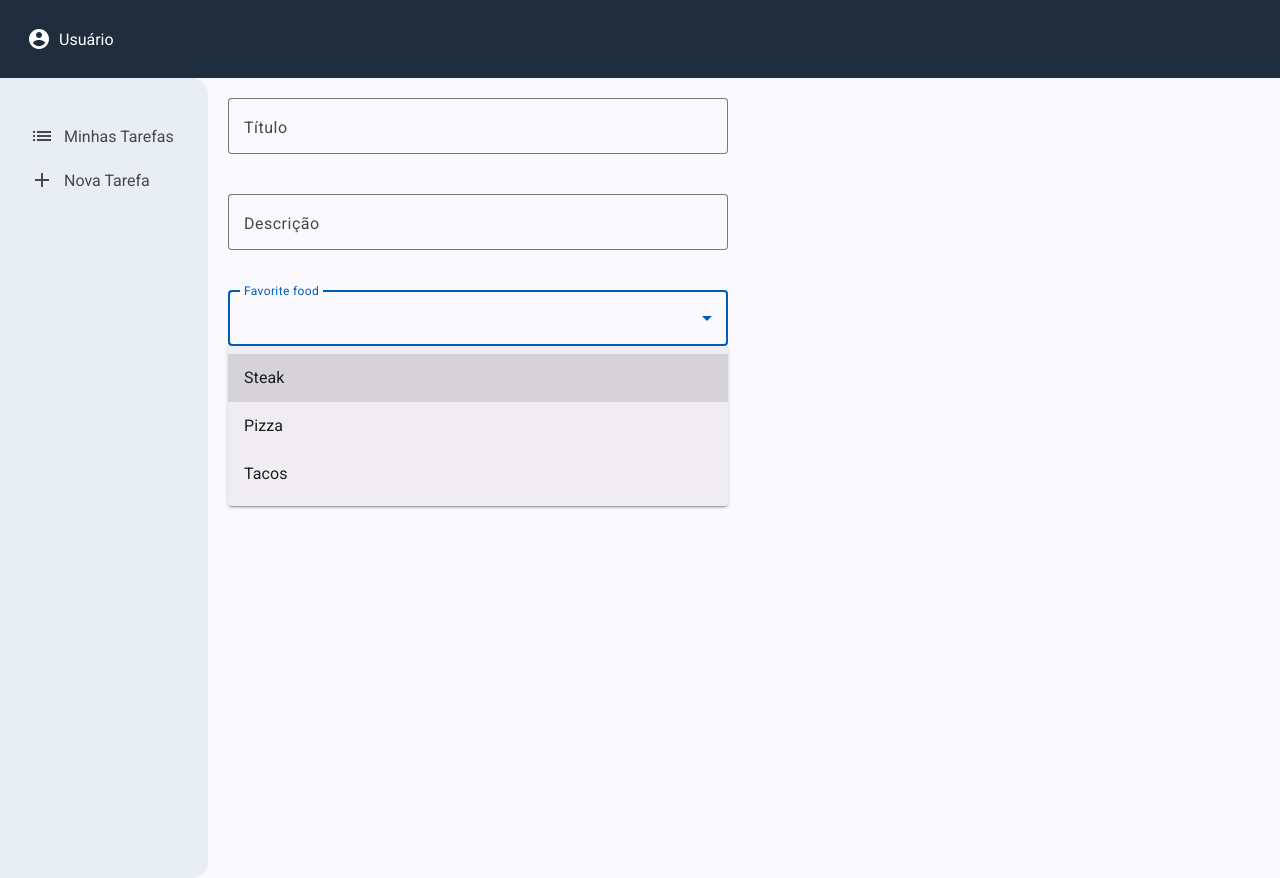
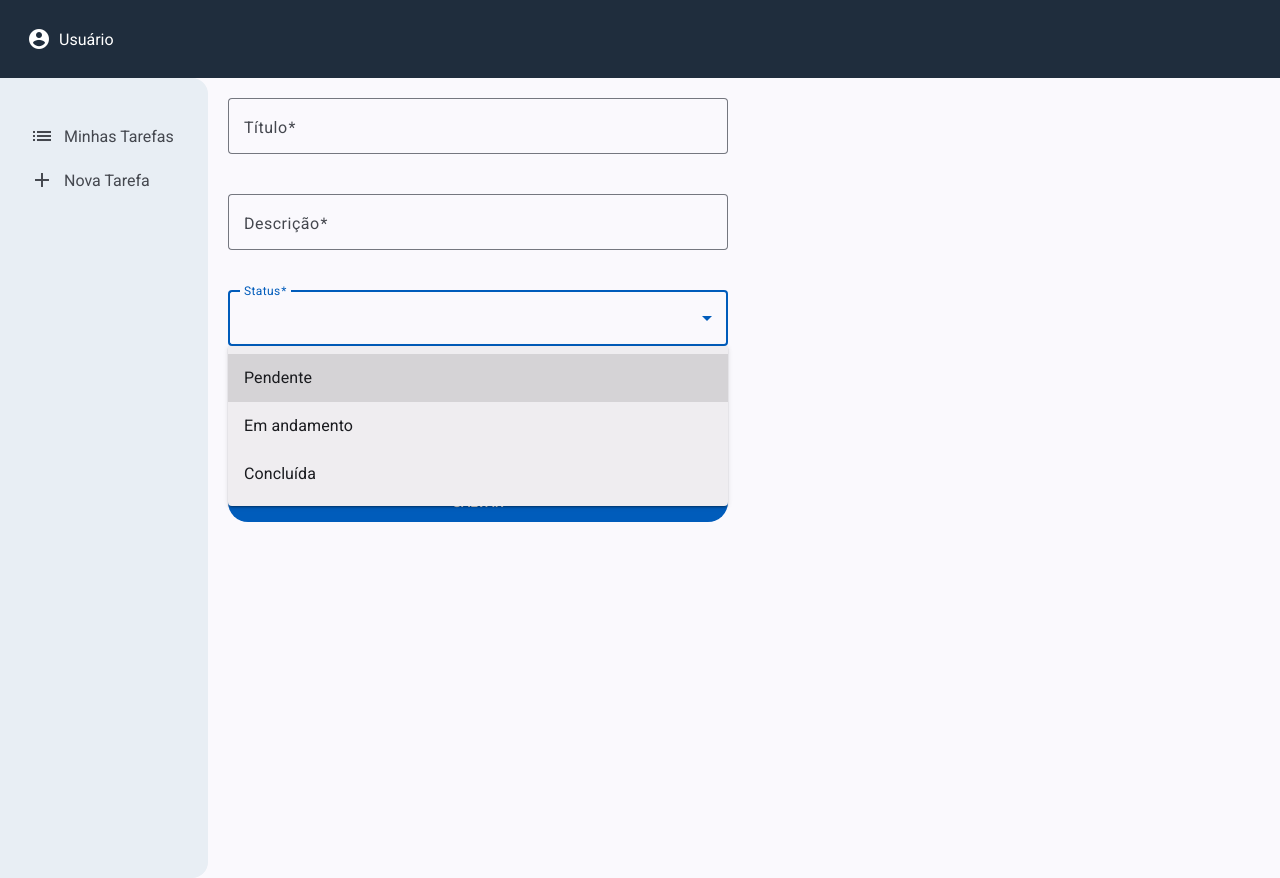
Before and after one commit to erickcastelo/task-manager-frontend, an Angular app: page /task/create in a window 1280 px wide. Both pictures are taken after a click on the element 478 px from the left and 318 px from the top of the page. Built offline with nearby package versions, Linux system fonts and the light colour scheme.

Commit message:
feat(tasks): integration create task with backend

```diff
--- a/src/app/app.config.ts
+++ b/src/app/app.config.ts
@@ -2,7 +2,12 @@ import { ApplicationConfig, provideZoneChangeDetection } from '@angular/core';
 import { provideRouter } from '@angular/router';
 
 import { routes } from './app.routes';
+import { provideHttpClient } from '@angular/common/http';
 
 export const appConfig: ApplicationConfig = {
-  providers: [provideZoneChangeDetection({ eventCoalescing: true }), provideRouter(routes)]
+  providers: [
+    provideZoneChangeDetection({ eventCoalescing: true }),
+    provideRouter(routes),
+    provideHttpClient(),
+  ],
 };
--- a/src/app/base.service.ts
+++ b/src/app/base.service.ts
@@ -2,7 +2,7 @@ import { HttpClient, HttpHeaders, HttpParams } from '@angular/common/http';
 
 export class BaseService<T> {
   private hostname = 'http://localhost';
-  private port = 3000;
+  private port = 8080;
   protected fullUrl = '';
   protected headers = new HttpHeaders();
   protected parameters: HttpParams = new HttpParams();
--- /dev/null
+++ b/src/app/module/login/login-page/login-page.component.html
@@ -0,0 +1 @@
+<p>login-page works!</p>
--- a/src/app/module/task/components/task-create/task-create.component.html
+++ b/src/app/module/task/components/task-create/task-create.component.html
@@ -1,20 +1,40 @@
-<form class="content-form">
+<form [formGroup]="taskForm" (ngSubmit)="onSubmitForm()" class="content-form">
   <mat-form-field class="example-full-width" appearance="outline">
     <mat-label>Título</mat-label>
-    <input matInput placeholder="Título" />
+    <input matInput placeholder="Título" formControlName="title" />
+    <mat-error *ngIf="taskForm.get('title')?.hasError('required')">
+      Título é obrigatório
+    </mat-error>
   </mat-form-field>
   <mat-form-field class="example-full-width" appearance="outline">
     <mat-label>Descrição</mat-label>
-    <input matInput placeholder="Descrição" />
+    <input matInput placeholder="Descrição" formControlName="description" />
+    <mat-error *ngIf="taskForm.get('description')?.hasError('required')">
+      Descrição é obrigatório
+    </mat-error>
   </mat-form-field>
   <mat-form-field appearance="outline">
-    <mat-label>Favorite food</mat-label>
-    <mat-select>
-      @for (food of foods; track food) {
-      <mat-option [value]="food.value">{{ food.viewValue }}</mat-option>
+    <mat-label>Status</mat-label>
+    <mat-select formControlName="status">
+      @for (taskOption of taskOptions; track taskOption) {
+      <mat-option [value]="taskOption.value">{{ taskOption.label }}</mat-option>
       }
     </mat-select>
+    <mat-error *ngIf="taskForm.get('status')?.hasError('required')">
+      Status é obrigatório
+    </mat-error>
   </mat-form-field>
 
-  <button mat-flat-button>Basic</button>
+  <mat-form-field appearance="outline">
+    <mat-label>Prazo de conclusão</mat-label>
+    <input matInput [matDatepicker]="picker" formControlName="dueAt" />
+    <!-- <mat-hint>MM/DD/YYYY</mat-hint> -->
+    <mat-datepicker-toggle matIconSuffix [for]="picker"></mat-datepicker-toggle>
+    <mat-datepicker #picker></mat-datepicker>
+    <mat-error *ngIf="taskForm.get('dueAt')?.hasError('required')">
+      Data é obrigatória
+    </mat-error>
+  </mat-form-field>
+
+  <button mat-flat-button>SALVAR</button>
 </form>
--- a/src/app/module/task/components/task-create/task-create.component.ts
+++ b/src/app/module/task/components/task-create/task-create.component.ts
@@ -1,29 +1,71 @@
-import { Component } from '@angular/core';
+import { Component, EventEmitter, OnInit, Output } from '@angular/core';
 import { MatButtonModule } from '@angular/material/button';
 import { MatFormFieldModule } from '@angular/material/form-field';
 import { MatInputModule } from '@angular/material/input';
 import { MatSelectModule } from '@angular/material/select';
+import { TaskEnum } from '../../models/TaskEnum';
+import { MatDatepickerModule } from '@angular/material/datepicker';
+import { provideNativeDateAdapter } from '@angular/material/core';
+import {
+  FormBuilder,
+  FormGroup,
+  FormsModule,
+  ReactiveFormsModule,
+  Validators,
+} from '@angular/forms';
+import { CommonModule, JsonPipe } from '@angular/common';
 
-interface Food {
+interface TaskOption {
   value: string;
-  viewValue: string;
+  label: string;
 }
 
 @Component({
   selector: 'app-task-create',
+  providers: [provideNativeDateAdapter()],
   imports: [
+    CommonModule,
     MatFormFieldModule,
     MatInputModule,
     MatSelectModule,
     MatButtonModule,
+    MatDatepickerModule,
+    FormsModule,
+    ReactiveFormsModule,
   ],
   templateUrl: './task-create.component.html',
   styleUrl: './task-create.component.scss',
 })
-export class TaskCreateComponent {
-  public foods: Food[] = [
-    { value: 'steak-0', viewValue: 'Steak' },
-    { value: 'pizza-1', viewValue: 'Pizza' },
-    { value: 'tacos-2', viewValue: 'Tacos' },
-  ];
+export class TaskCreateComponent implements OnInit {
+  @Output() onSubmit = new EventEmitter();
+
+  public taskForm!: FormGroup;
+
+  constructor(private formBuilder: FormBuilder) {}
+
+  ngOnInit(): void {
+    this.taskForm = this.formBuilder.group({
+      title: ['', Validators.required],
+      description: ['', Validators.required],
+      status: ['', Validators.required],
+      dueAt: [null, Validators.required],
+    });
+  }
+
+  private taskConvert = {
+    [TaskEnum.PENDING]: 'Pendente',
+    [TaskEnum.IN_PROGRESS]: 'Em andamento',
+    [TaskEnum.COMPLETED]: 'Concluída',
+  };
+
+  public taskOptions: TaskOption[] = Object.values(TaskEnum).map((value) => {
+    const label = this.taskConvert[value];
+    return { value, label };
+  });
+
+  public onSubmitForm() {
+    if (this.taskForm.valid) {
+      this.onSubmit.emit(this.taskForm.value);
+    }
+  }
 }
--- /dev/null
+++ b/src/app/module/task/models/Task.ts
@@ -0,0 +1,23 @@
+import { TaskEnum } from './TaskEnum';
+
+export class Task {
+  private title: string;
+  private description: string;
+  private status: TaskEnum;
+  private dueAt: Date | string;
+  private user?: number;
+
+  constructor(
+    title: string,
+    description: string,
+    status: TaskEnum,
+    dueAt: Date | string,
+    user: number
+  ) {
+    this.title = title;
+    this.description = description;
+    this.status = status;
+    this.dueAt = dueAt;
+    this.user = user;
+  }
+}
--- a/src/app/module/task/pages/task-create-page/task-create-page.component.html
+++ b/src/app/module/task/pages/task-create-page/task-create-page.component.html
@@ -1,3 +1,3 @@
 <div>
-  <app-task-create></app-task-create>
+  <app-task-create (onSubmit)="createTask($event)"></app-task-create>
 </div>
--- a/src/app/module/task/pages/task-create-page/task-create-page.component.ts
+++ b/src/app/module/task/pages/task-create-page/task-create-page.component.ts
@@ -1,5 +1,8 @@
 import { Component } from '@angular/core';
 import { TaskCreateComponent } from '../../components/task-create/task-create.component';
+import { TaskService } from '../../service/task.service';
+import { Task } from '../../models/Task';
+import { Router } from '@angular/router';
 
 @Component({
   selector: 'app-task-create-page',
@@ -7,4 +10,19 @@ import { TaskCreateComponent } from '../../components/task-create/task-create.co
   templateUrl: './task-create-page.component.html',
   styleUrl: './task-create-page.component.scss',
 })
-export class TaskCreatePageComponent {}
+export class TaskCreatePageComponent {
+  constructor(private taskService: TaskService, private router: Router) {}
+
+  public createTask(task: Task) {
+    this.taskService.create(task).subscribe({
+      next: (result) => {
+        if (result) {
+          this.router.navigate(['task/list']);
+        }
+      },
+      error: (error) => {
+        console.log(error);
+      },
+    });
+  }
+}
--- /dev/null
+++ b/src/app/module/task/service/task.service.ts
@@ -0,0 +1,13 @@
+import { Injectable } from '@angular/core';
+import { BaseService } from '../../../base.service';
+import { Task } from '../models/Task';
+import { HttpClient } from '@angular/common/http';
+
+@Injectable({
+  providedIn: 'root',
+})
+export class TaskService extends BaseService<Task> {
+  constructor(protected override http: HttpClient) {
+    super(http, 'tasks');
+  }
+}
```
Also changed, not shown: src/app/module/login/login-page/login-page.component.ts (added, +11 -0 lines), src/app/module/login/login-page/login-page.component.scss (added), 1 other file (tests, documents, lock files or other folders).
